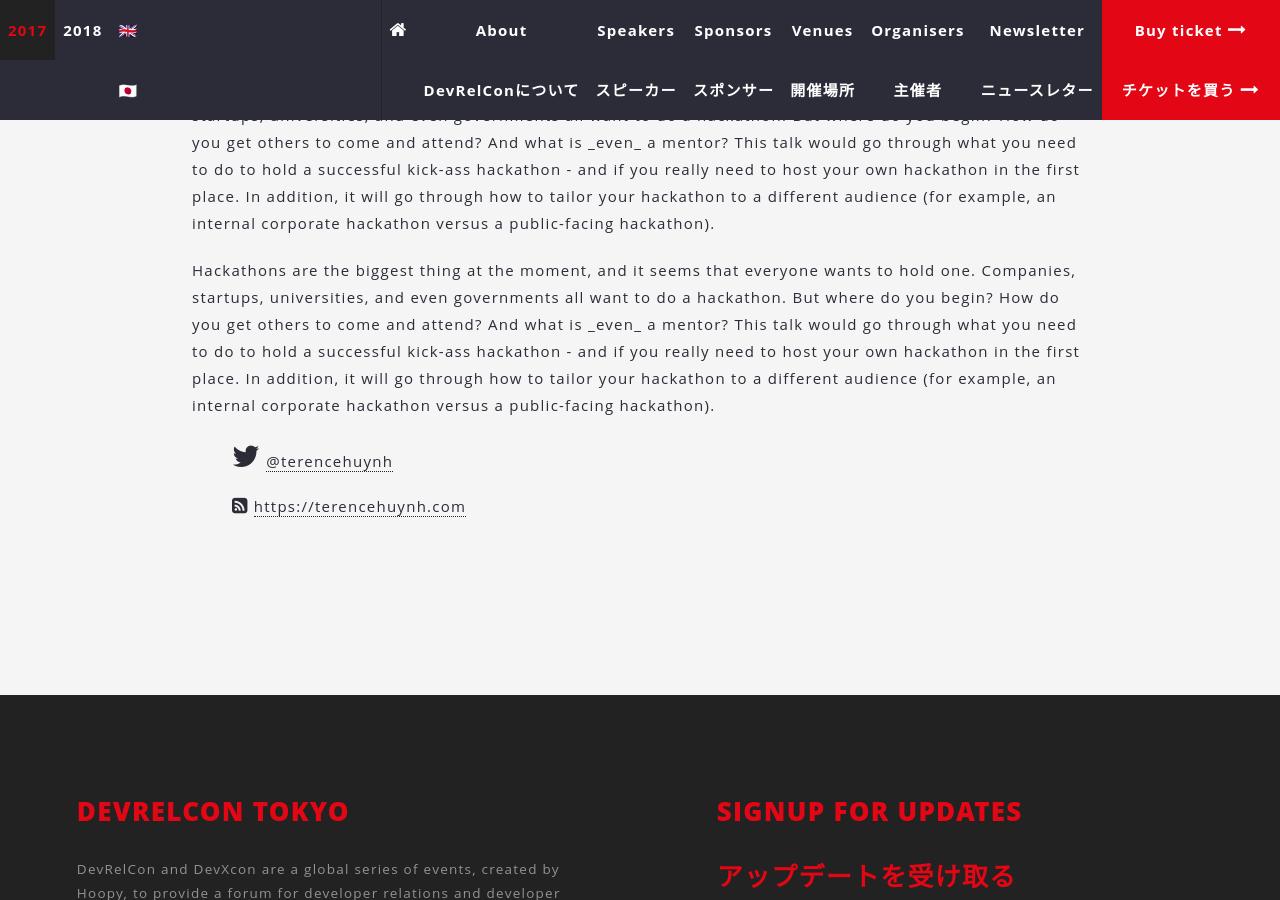
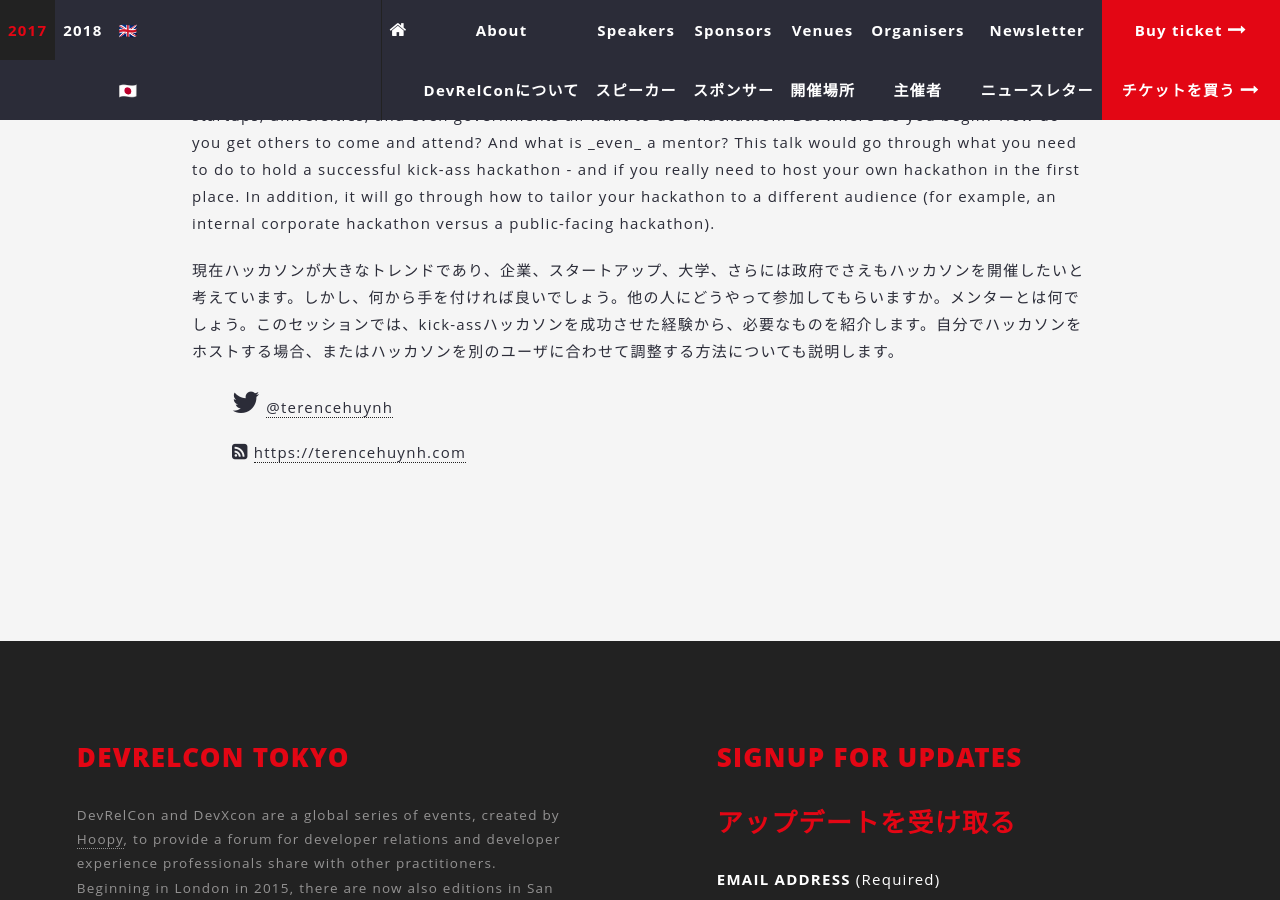
Before and after one commit to DevRelConTokyo2019/devrelcontokyo2019.github.io, a Jekyll site: the page built from speakers/terence.md, in a window 1280 px wide and 900 px high, scrolled down 1254 px. Built offline with Jekyll 4.4.1, drawn with Linux system fonts in a browser that asks for light colours; nearby versions of some CDN libraries; comment, search, counter and statistics services are not loaded.

Commit message:
Add translation

```diff
--- a/_data/speakers.yaml
+++ b/_data/speakers.yaml
@@ -419,23 +419,13 @@
       I am still on the way of the journey, but I can show you real examples of
       my failures and success.
     description_ja: >-
-      It's not easy to have a DevRel team especially for companies which are not
-      so big. But there're many things have to do. Then using external resources
-      is required, and it's not easy as well. From my real experience, I'll
-      share five tips on how to create a team to get a result!
-
-
-      There might be many tips we can try, but for the first twelve months, how
-      about trying only **FIVE** tips I always keep in mind. These are from my
-      experiences and **SIMPLE** though the effectiveness is not small. My goal
-      as a DevRel person is to acquire more users and create a user community of
-      our IoT application development service, since I've started this role from
-      March 2018. After nine months challenge, I could acquire hundreds of users
-      and about 150 members of the community.
-
-
-      I am still on the way of the journey, but I can show you real examples of
-      my failures and success.
+      それほど大きくない会社がDevRelチームを持つのは簡単ではありません。しかし、やるべきことはたくさんあります。そのため外部のリソースを使うことが必要です。そしてそれも容易ではありません。実際の経験から、結果を出すチームの作成方法に関する5つのヒントを紹介します。
+
+
+      試せる多くのヒントがあるかもしれません。しかし最初の12ヶ月間は5つのヒントについてだけ試すのはいかがでしょう。この5つのヒントは私の経験とシンプルさに由来しますが、効果は決して小さくありません。私は2018年3月からこのロールになり、目標はより多くのユーザーを獲得し、IoTアプリケーション開発サービスのユーザーコミュニティを作成することです。
+
+
+      まだ途中過程ではありますが、経験に基づく失敗と成功を示すことができるでしょう。
     people: ''
     translate: ''
     number: ''
@@ -516,14 +506,7 @@
       last, but not least, KPIs and metrics. But remember, learning never stops!
       What are the changes we'll learn he's wrong about everything?!
     description_ja: >-
-      After 7 years in DevRel in JFrog, Baruch knows one thing: in DevRel
-      learning never stops. In this talk, he will talk about what he learned
-      over his career and will share his experience on the most important topics
-      in DevRel: First of all, of course, KPIs and metrics, but also, where (and
-      how) the money comes from, hiring, management (since it's not only
-      self-management now), some other important stuff like too much travel, and
-      last, but not least, KPIs and metrics. But remember, learning never stops!
-      What are the changes we'll learn he's wrong about everything?!
+      JFrogのDevRelで7年間働いた経験上、私は1つのことを学びました。DevRelでは、学習は止まることはありません。このセッションでは、自身の経歴から学んだことについて話し、DevRelの最も重要なトピックについての経験を共有します。まず第一にKPIとメトリックス、そしてどこから（そしてどのように）予算ができるのか、です。しかし、覚えておいてください、学習は決して終わりません。私の経験から皆さんが学べることはなんでしょうか。
     people: ''
     translate: ''
     number: ''
@@ -589,15 +572,7 @@
       audience (for example, an internal corporate hackathon versus a
       public-facing hackathon).
     description_ja: >-
-      Hackathons are the biggest thing at the moment, and it seems that everyone
-      wants to hold one. Companies, startups, universities, and even governments
-      all want to do a hackathon. But where do you begin? How do you get others
-      to come and attend? And what is _even_ a mentor? This talk would go
-      through what you need to do to hold a successful kick-ass hackathon - and
-      if you really need to host your own hackathon in the first place. In
-      addition, it will go through how to tailor your hackathon to a different
-      audience (for example, an internal corporate hackathon versus a
-      public-facing hackathon).
+      現在ハッカソンが大きなトレンドであり、企業、スタートアップ、大学、さらには政府でさえもハッカソンを開催したいと考えています。しかし、何から手を付ければ良いでしょう。他の人にどうやって参加してもらいますか。メンターとは何でしょう。このセッションでは、kick-assハッカソンを成功させた経験から、必要なものを紹介します。自分でハッカソンをホストする場合、またはハッカソンを別のユーザに合わせて調整する方法についても説明します。
     people: ''
     translate: ''
     number: ''
@@ -829,39 +804,34 @@
       that enables us to have a work-life balance, get great results for our
       employers, and build rewarding developer communities.
     description_ja: >-
-      We have a problem. Developer relations, as many people practice it today,
-      is unsustainable.
-
-
-      We shouldn't be flying half way around the globe each year or working
-      every hour in the day. In this talk, I'll look at the four causes behind
-      this:
-
-
-      * The ongoing hunt for ROI: developer relation programmes are expensive
-      and it’s tempting to feel you have to be everywhere at once to show just
-      how hard you’re working.
-
-
-      * Fear that the opportunity window will close: the investment will run out
-      or the competition will win the market if you don’t speak at that
-      conference 3,000 miles away on your dog’s birthday.
-
-
-      * Peer pressure: we might not mean to, but we’ve created a culture where
-      airport pictures and tweets about jet lag have normalised burn-out and
-      also shown our non dev rel colleagues that this is what is expected.
-
-
-      * Dev rel still isn’t well understood: mostly, though, it’s that there
-      isn’t a common playbook for dev rel (maybe we need several) and so dev rel
-      professionals don’t always know what to do and management/colleagues have
-      outsized expectations of what dev rel can achieve.
-
-
-      I'll then talk about how we can make a better developer relations plan
-      that enables us to have a work-life balance, get great results for our
-      employers, and build rewarding developer communities.
+      DevRelは継続が非常に難しいです。世界中を飛び回ったり、1時間単位で仕事をしたりするべきではありません。このセッションではこの背景にある4つの課題を調べます。
+
+
+      * 継続的なROIの追求
+
+
+      DevRelプログラムは高価であり、それは世界中どこにでもいなければならないという事実が示しています。
+
+
+      * 機会損失の恐れ
+
+
+      投資機会の損失か競合に負けるのを恐れて、飼い犬の誕生日に3,000マイル離れたカンファレンスで登壇しなければなりません。
+
+
+      * ライバルの圧力
+
+
+      意図したものではないかもしれませんが、空港の写真や時差ぼけについてのつぶやきが燃え尽き症候群につながります。
+
+
+      * DevRelの認知度不足
+
+
+      DevRelに関する共通の枠組みがないために起きる問題です。DevRelに関わる人は、何をすべきかが分かっていません。DevRelが何を達成でき、期待以上の成果をあげられるかが不明です。
+
+
+      このセッションではワークライフバランスをとり、ボスにとって素晴らしい結果を提供し、そして有益な開発者コミュニティを構築することを可能にする、より良いDevRel計画を立てる方法について紹介します。
     people: ''
     translate: ''
     number: ''
@@ -938,25 +908,20 @@
       Join me, to find out and to see how you could apply these patterns to
       improve your DX and your developer product's adoption.
     description_ja: >-
-      In 2016 Stack Overflow’s Developer Survey had "poor documentation” as the
-      2nd largest challenge at work, with only 0.2% less votes than "unrealistic
-      expectations".
-
-
-      So good documentation is a prerequisite for a great Developer Experience.
-      But what documentation do you really need on your developer portal?
-
-
-      In this talk I want to analyse some of the web’s best Developer Portals to
-      answer that question.
-
-
-      What are the jobs that we need a Developer Portal to fulfil? What are the
-      best practices, and design patterns? How can these be implemented?
-
-
-      Join me, to find out and to see how you could apply these patterns to
-      improve your DX and your developer product's adoption.
+      2016年に行われたStack
+      Overflowの開発者アンケートは数多くの投票が得られ、仕事における課題として「ダメなドキュメント」を二番目に挙げていました。
+
+
+      素晴らしいドキュメントは優れたDXの前提条件と言えます。しかし、開発者ポータルで本当に必要なドキュメントは何でしょう。
+
+
+      このセッションでは、その質問に答えるためにWebで最も優れた開発者ポータルのいくつかを分析したいと思います。
+
+
+      開発者ポータルが果たすべき仕事は何か。ベストプラクティスとデザインパターンは何か。これらはどのように実装できるのか。
+
+
+      開発者向け製品を採用してもらうための改善パターンをどう調べて、どう適用できるか確認するためにもぜひ当セッションを聞いてください。
     people: ''
     translate: ''
     number: ''
@@ -1031,21 +996,12 @@
       you, for your team and for your future self. We'll also take time to look
       at how to test out new tooling, how to share it with your teams and how to
       best pitch the tools that didn't work for you.
-    description_ja: >-
-      You're meeting new people, attending events, solving hard technical
-      problems and bringing feedback home to the team. You’re all over the map,
-      both literally and figuratively!
-
-
-      To do all this well, without running yourself ragged, you'll need help.
-      We'll be taking a quick look at some common tools devrels are using today,
-      alongside some more unusual helpers. Expect a fast paced, demo heavy dash
-      starting at travel apps, through personal and team CRM use, personal
-      automation, social media tools and more. Together we'll look at how tools
-      like Monica, Alfred, TripIt, Trello and others can make life easier for
-      you, for your team and for your future self. We'll also take time to look
-      at how to test out new tooling, how to share it with your teams and how to
-      best pitch the tools that didn't work for you.
+    description_ja: >+
+      あなたは新しい人との出会い、イベントへの参加、難しい技術的問題の解決、そしてチームへのフィードバックをもたらしています。文字通りでも比喩的でも、あなたは達成できているでしょう。
+
+
+      これらをすべて上手に達成するにはヘルプが必要です。今日、開発者が使用している一般的なツールと、いくつかの珍しいサービスを見ていきましょう。個人用およびチーム用のCRM、自動化ツール、ソーシャルメディアツールなどなど。Monica、Alfred、TripIt、Trelloなどのツールがあなたやチームにとって、そして将来に渡ってどれくらい楽になるのかを紹介します。また新しいツールのテスト法、チーム内での共有方法、うまくいかなかったツールの最適化方法についても検討します。
+
     people: ''
     translate: ''
     number: ''
@@ -1124,27 +1080,20 @@
 
       This is a story of lessons learned across nearly 10 years in community
       leadership and developer relations.
-    description_ja: >-
-      At previous DevRelCon events around the world, we've heard some fantastic
-      talks about handling burnout, avoiding burnout, how to deal with burnout
-      when it hits you (take. some. time. OFF.). This time, let's talk about
-      something that _contributes_ to burnout, but that is constant in our
-      industry and profession as much as any others - the changing landscape we
-      work in.
-
-
-      Technologies change. Your company's APIs _will_ change. The communities
-      you work with may change.
-
-      Your team may grow, shrink, be reorganized. In time, you may move into
-      more senior leadership or management positions.
-
-
-      Understanding that change is constant, and many of the dimensions where it
-      may occur, can help us to navigate our paths ahead.
-
-      This is a story of lessons learned across nearly 10 years in community
-      leadership and developer relations.
+    description_ja: >
+      前回のDevRelConで、バーンアウト（燃え尽き症候群）の処理との回避、そしてバーンアウトが発生したときの対処方法について、いくつかの素晴らしいセッションがありました。
+
+      今回は、バーンアウトに寄与する話になりますが、それは私たちの業界や職業において他のものと同じくらい変わらない - 私たちが取り組むべき課題です。
+
+
+      技術は変わります。
+      あなたの会社のAPIも変わります。コミュニティだって変化するかも知れません。あなたのチームは成長し、または縮小したり、再編成されるかもしれません。
+      やがて、あなたはマネージャや経営層になるかもしれません。
+
+
+      変化は一定であり、変化が起こる可能性がある多くの側面を理解することは、私たちが前進する道を進むのに役立ちます。
+
+      これは、コミュニティのリーダーシップとDevRelにおいて10年近くにわたって学んだ教訓のストーリーです。
     people: ''
     translate: ''
     number: ''
@@ -1596,71 +1545,61 @@
 
 
       Tell this kind of benefits on the day! Based on a case study.
-    description_ja: >-
-      ## What is "real-time mashup performance" ?
-
-
-      Attraction of products to tell at DevRel. Its function is not only inside.
-      The outside is also important. In other words, connecting with other
-      technologies will also create a form of charm. It is important in the
-      place of IoT and Cloud where I participate.
-
-
-      ### Mashup
-
-
-      I present possibilities to understand the product and connect with other
-      technologies. That's "mashup"!
-
-
-      For example,
-
-
-      * IoT device to connect various data of WEB. Make you feel familiar use
-      case with data and devices.
-
-      * Collaborate the cloud with new hardware. Make you feel exploring to new
-      uses.
-
-      * Combine technologies a little away such as AI. Make you feel the future.
-
-
-      ## Realtime
-
-
-      However, only the mashup concept is weak. So add. I demonstrate it in
-      front of your eyes.
-
-
-      real time! Then a strong message is born!
-
-
-      I will show the actual case on the day. Tips are also included to
-      communicate the secret of success.
-
-
-      ## Benefits
-
-
-      "Mash up real time performance" It is very difficult. However, its success
-      is great.
-
-
-      Developers feel,
-
-
-      * "It's really moving! Follow the idea!"
-
-      * "I also want to try it!"
-
-      * "Feel the possibility of this product!"
-
-
-      Such a strong message is transmitted. We can evoke the interest of
-      developers!
-
-
-      Tell this kind of benefits on the day! Based on a case study.
+    description_ja: >
+      ## 「リアルタイムマッシュアップパフォーマンス」とは
+
+
+      DevRelで伝える製品の魅力。その機能は内部的なものだけではなく、外側も重要です。他の技術とのつながりによって魅力を生み出すこともできます。IoTやクラウドの文脈では特にです。
+
+
+      ### マッシュアップ
+
+
+      サービスを理解し、他の技術とつながる可能性として「マッシュアップ」を提案します。
+
+
+      例えば、
+
+
+      - Webの各種データをつなぐIoT機器。データや機器に関する慣れ親しんだユースケースを感じられるでしょう。
+
+      - クラウドとハードウェアのコラボレーション。新しい用途を模索する時に使えます。
+
+      - AIのように少し離れたテクノロジの組み合わせ。未来を感じさせます。
+
+
+      ## リアルタイム
+
+
+      ただし、マッシュアップの概念だけでは弱いです。だから目の前で実演するところに価値が出ます。
+
+
+      リアルタイムによって強いメッセージが生まれるのです！
+
+
+      当日、実例をお見せします。成功の秘訣を伝えるためのヒントも含まれています。
+
+
+      ## 利点
+
+
+      "リアルタイムでマッシュアップ" は非常に難しいです。しかし、成功の価値は大きいです。
+
+
+      開発者は以下のように感じるでしょう。
+
+
+      - 本当に感動的。アイデアを刺激されました。
+
+      - 試してみたい！
+
+      - 製品の可能性を強く感じた。
+
+
+      このような強いメッセージが発信されます。そして開発者の興味を呼び起こせるでしょう。
+
+
+      これらはケーススタディに基づいています。
     people: ''
     translate: ''
     number: ''
```
